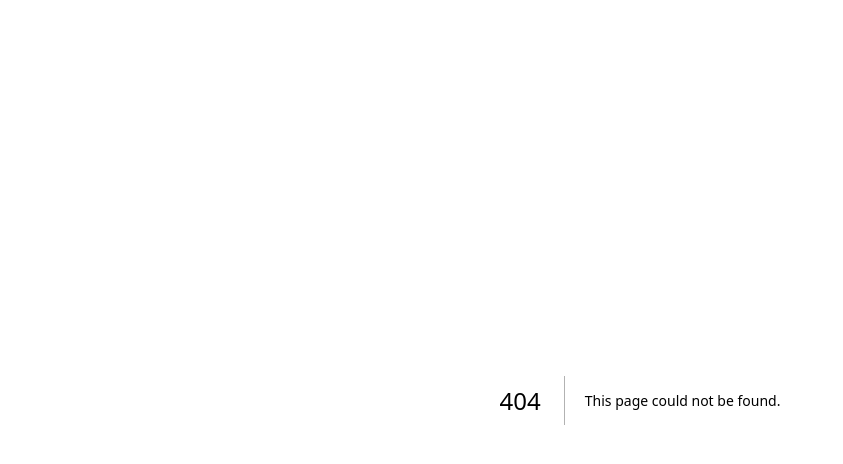
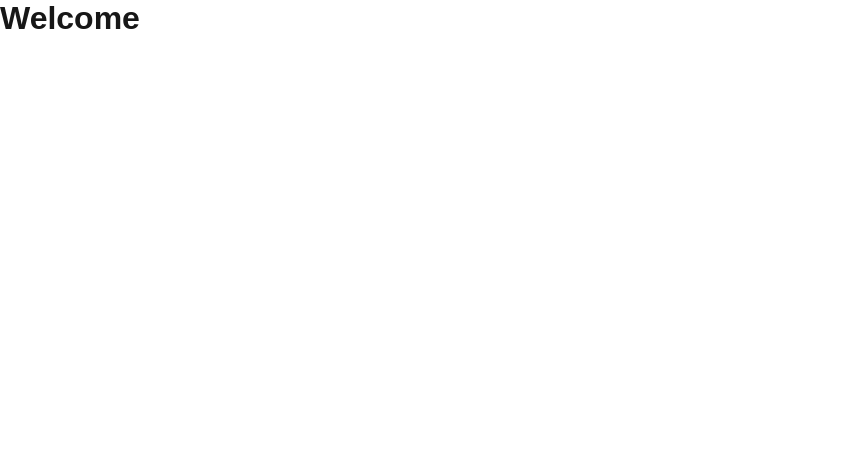
Before and after one commit to m1rageLA/simple-task-project, a Next.js app: page /home in a window 1280 px wide. Before the commit this address had no page. Shown: the top 464 px of the page, without its empty margins (0-843 px from the left). Built offline with nearby package versions, Linux system fonts and the light colour scheme.

Commit message:
feat: store user display name in localStorage upon successful login; add HomePage component to display welcome message

```diff
--- a/src/app/components/LoginForm.tsx
+++ b/src/app/components/LoginForm.tsx
@@ -33,10 +33,15 @@ export default function LoginForm({ }: Props) {
             } else {
                 userCredential = await signInWithEmailAndPassword(auth, email, password);
             }
+
+            const user = userCredential.user;
+            localStorage.setItem("displayName", user.displayName ?? "");
+
             router.push('/home');
         } catch (error: string | any) {
             setError(error.message);
         }
+
     };
 
 
--- /dev/null
+++ b/src/app/home/page.tsx
@@ -0,0 +1,20 @@
+"use client"
+import { useEffect, useState } from "react";
+
+type Props = {}
+
+// ✅ src/app/home/page.tsx
+export default function HomePage({ }: Props) {
+    const [displayName, setDisplayName] = useState<string | null>(null);
+
+    useEffect(() => {
+        const name = localStorage.getItem("displayName");
+        setDisplayName(name);
+    }, []);
+
+    return (
+        <main>
+            <h1>Welcome <br />{displayName}</h1>
+        </main>
+    );
+}
```
